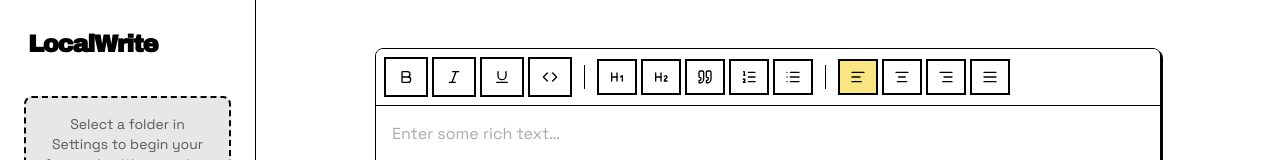
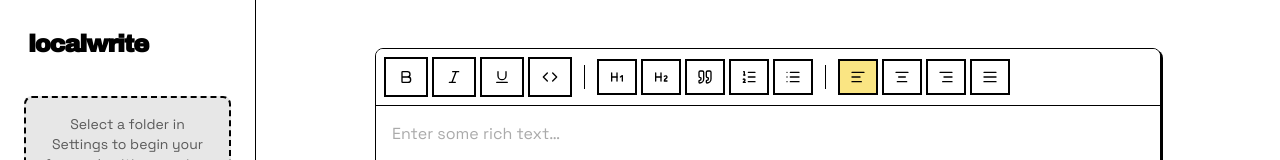
Before and after one commit to adnaanbheda/localwrite, a React (Vite) app: page / in a window 1280 px wide. Shown: the top 160 px of the page. Built offline with nearby package versions, Linux system fonts and the light colour scheme.

Commit message:
smallcase

```diff
--- a/src/App.tsx
+++ b/src/App.tsx
@@ -99,7 +99,7 @@ function App() {
           >
             <Menu className="w-5 h-5" />
           </button>
-          <span className="font-bold text-lg font-head">LocalWrite</span>
+          <span className="font-bold text-lg font-head">localwrite</span>
         </div>
         {currentFile && (
           <span className="text-xs font-medium px-2 py-1 bg-primary border-2 border-foreground shadow-[2px_2px_0_0_#000] truncate max-w-[150px]">
@@ -137,7 +137,7 @@ function App() {
       {/* Desktop Sidebar */}
       <div className="sidebar-container">
         <div className="mb-8 p-1">
-          <span className="font-bold text-2xl font-head tracking-tighter">LocalWrite</span>
+          <span className="font-bold text-2xl font-head tracking-tighter">localwrite</span>
         </div>
         <Sidebar {...sidebarProps} />
       </div>
```
